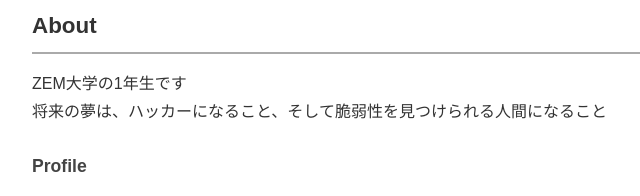
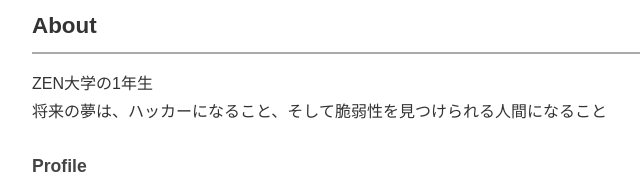
Before and after one commit to sovietshizuka/studyman, a plain HTML site: page index.html in a window 1280 px wide. Shown: the part 146-342 px from the top of the page, 208-848 px from the left. Drawn offline with Linux system fonts and the light colour scheme.

Commit message:
Update index.html

```diff
--- a/index.html
+++ b/index.html
@@ -12,7 +12,7 @@
 
     <h2>About</h2>
     <p>
-      ZEM大学の1年生です<br>
+      ZEN大学の1年生<br>
       将来の夢は、ハッカーになること、そして脆弱性を見つけられる人間になること
     </p>
 
```
